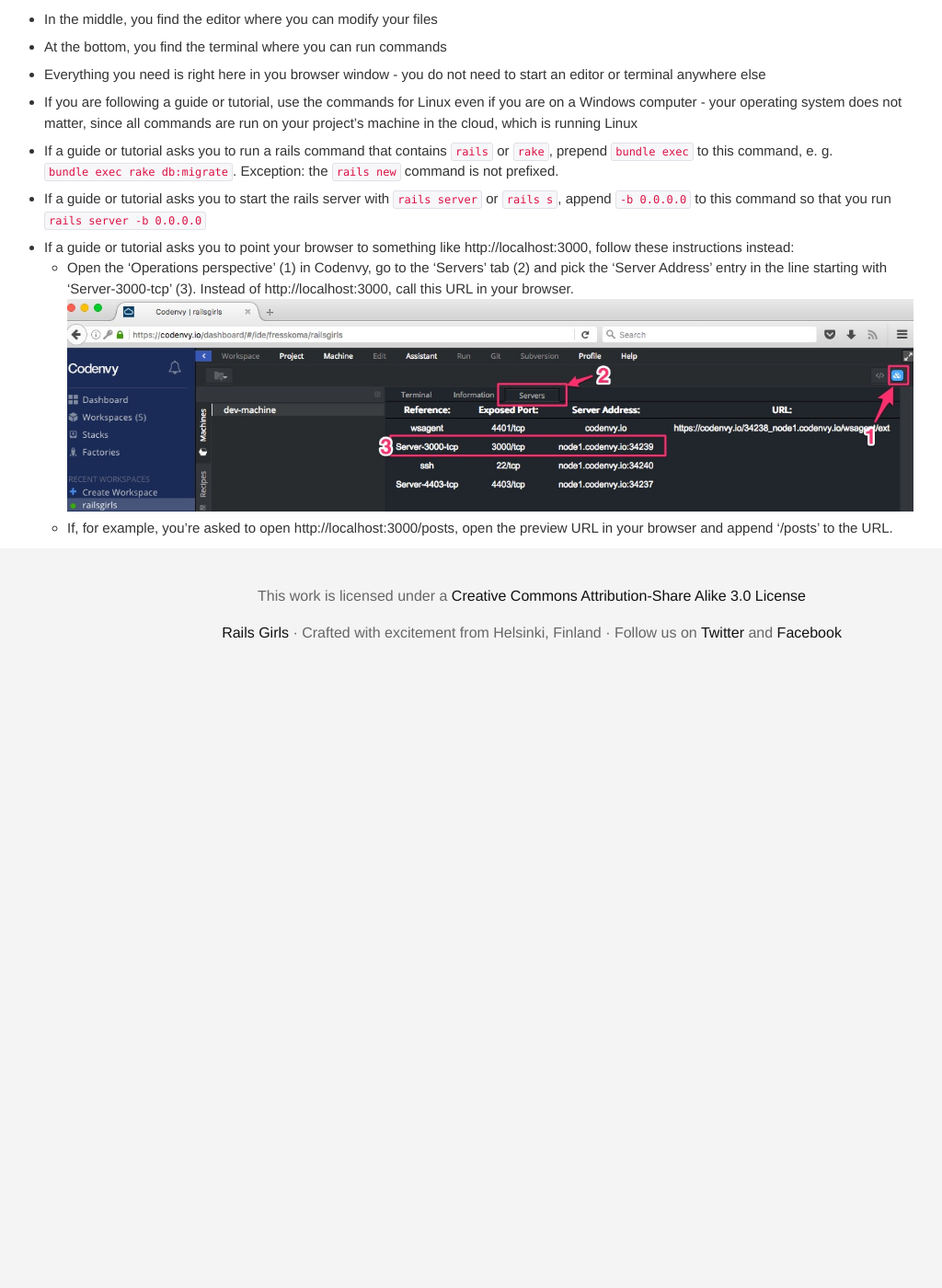
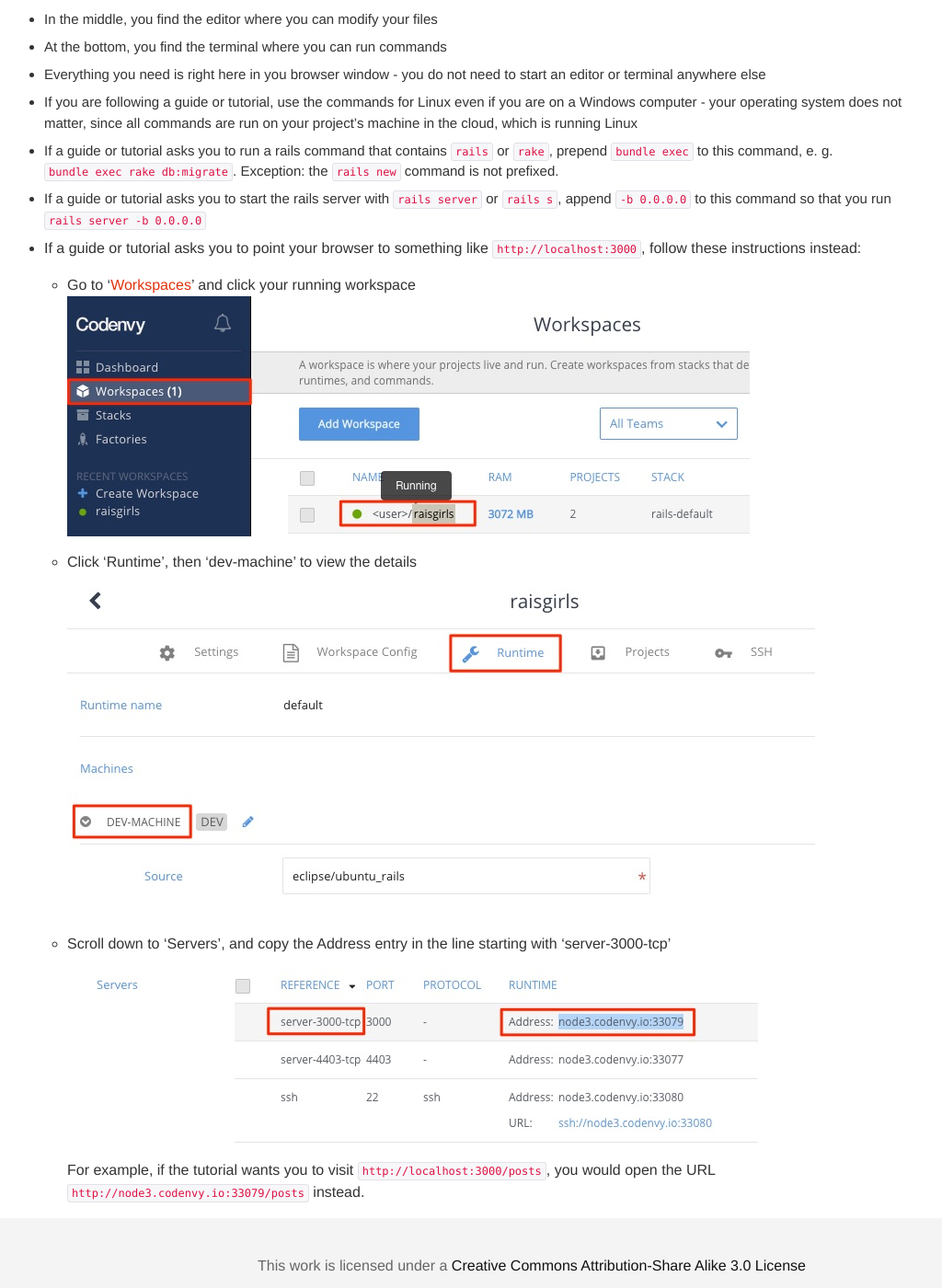
Before and after one commit to railsgirls/guides.railsgirls.com, a Jekyll site: the page built from _posts/2013-05-02-install.markdown, in a window 1280 px wide and 1400 px high, scrolled down 11295 px. Shown: the whole window at 92% size, without its empty margins (62-1086 px from the left). Built offline with Jekyll 4.4.1, drawn with Linux system fonts in a browser that asks for light colours; nearby versions of some CDN libraries; before the commit the page ends 12051 px from its top, so only the background shows below that.

Commit message:
Update codenvy instructions due to change in their UI

```diff
--- a/_posts/2013-05-02-install.markdown
+++ b/_posts/2013-05-02-install.markdown
@@ -361,7 +361,16 @@
 * If you are following a guide or tutorial, use the commands for Linux even if you are on a Windows computer - your operating system does not matter, since all commands are run on your project's machine in the cloud, which is running Linux
 * If a guide or tutorial asks you to run a rails command that contains `rails` or `rake`, prepend `bundle exec` to this command, e. g. `bundle exec rake db:migrate`. Exception: the `rails new` command is not prefixed.
 * If a guide or tutorial asks you to start the rails server with `rails server` or `rails s`, append `-b 0.0.0.0` to this command so that you run `rails server -b 0.0.0.0`
-* If a guide or tutorial asks you to point your browser to something like http://localhost:3000, follow these instructions instead:
-  * Open the 'Operations perspective' (1) in Codenvy, go to the 'Servers' tab (2) and pick the 'Server Address' entry in the line starting with 'Server-3000-tcp' (3). Instead of http://localhost:3000, call this URL in your browser.
-  ![](/images/codenvy/get-workspace-ip.jpg)
-  * If, for example, you're asked to open http://localhost:3000/posts, open the preview URL in your browser and append '/posts' to the URL.
+* If a guide or tutorial asks you to point your browser to something like `http://localhost:3000`, follow these instructions instead:
+
+  * Go to ‘[Workspaces](https://codenvy.io/dashboard/#/workspaces)’ and click your running workspace
+    ![](/images/codenvy/workspace-settings.jpg)
+
+  * Click ‘Runtime’, then ‘dev-machine’ to view the details
+    ![](/images/codenvy/runtime.jpg)
+
+  * Scroll down to 'Servers', and copy the Address entry in the line starting
+    with 'server-3000-tcp'
+    ![](/images/codenvy/get-workspace-ip.jpg)
+
+    For example, if the tutorial wants you to visit `http://localhost:3000/posts`, you would open the URL `http://node3.codenvy.io:33079/posts` instead.
```
Also changed, not shown: images/codenvy/get-workspace-ip.jpg, images/codenvy/runtime.jpg (added), images/codenvy/workspace-settings.jpg (added).
